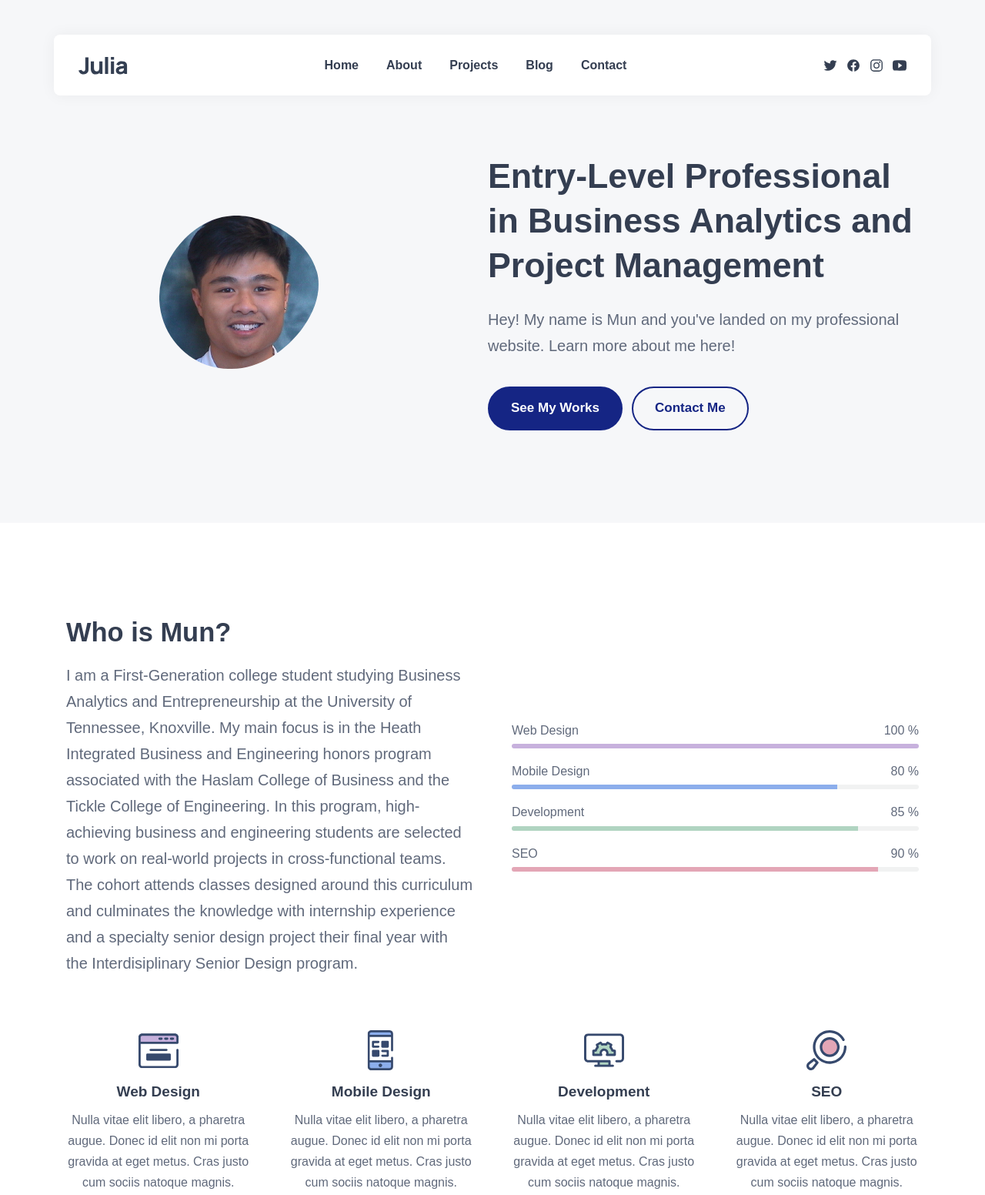
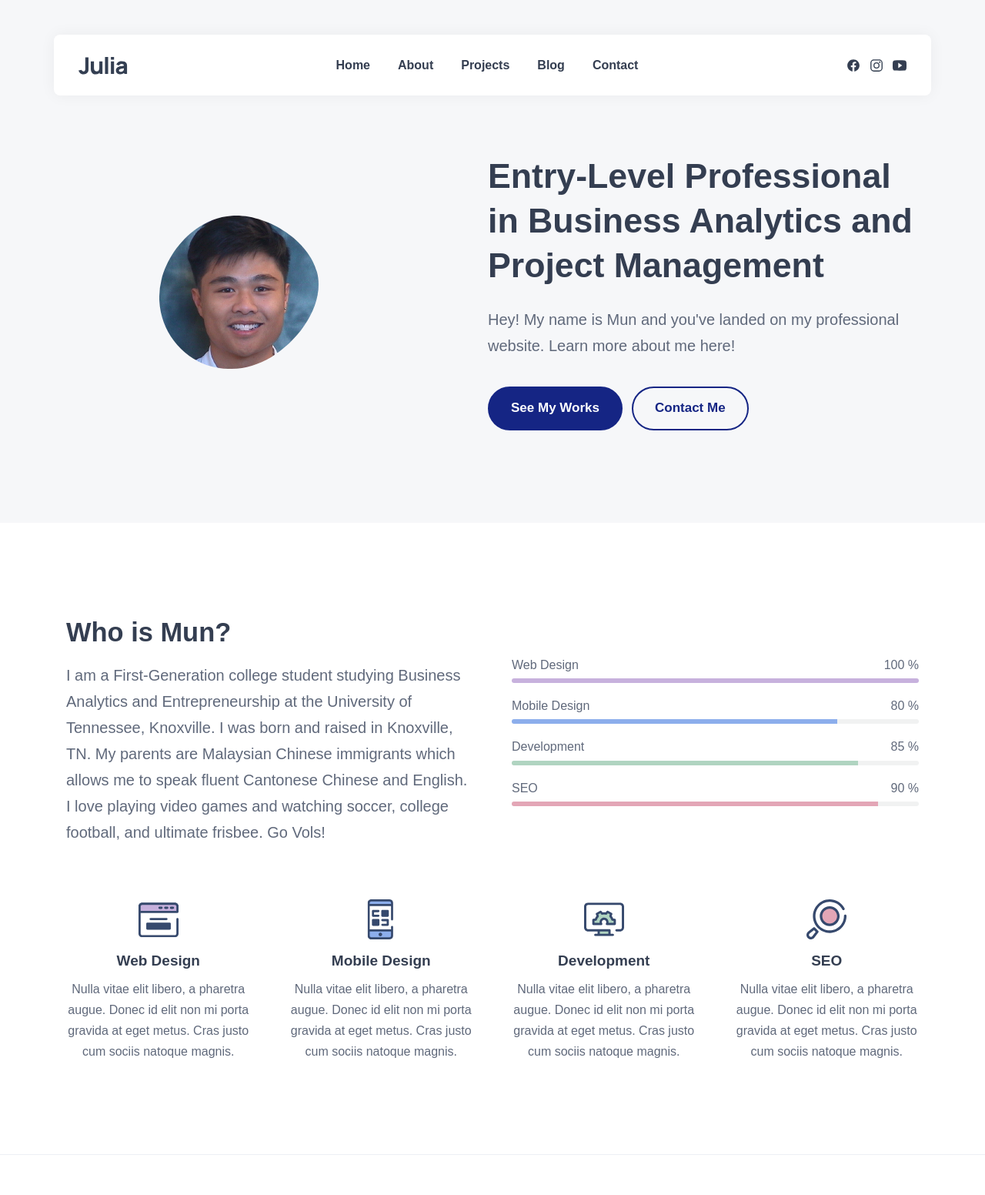
Before and after one commit to mun-choong/mun-choong.github.io, a plain HTML site: page index.html in a window 1280 px wide. Shown: the top 1552 px of the page at 77% size. Drawn offline with nearby package versions, Linux system fonts and the light colour scheme.

Commit message:
bio changes

```diff
--- a/index.html
+++ b/index.html
@@ -97,12 +97,6 @@
 
           <li>
             <a href="#" class="social-link">
-              <ion-icon name="logo-twitter"></ion-icon>
-            </a>
-          </li>
-
-          <li>
-            <a href="#" class="social-link">
               <ion-icon name="logo-facebook"></ion-icon>
             </a>
           </li>
@@ -189,11 +183,9 @@
               <h2 class="h2 section-title">Who is Mun?</h2>
 
               <p class="section-text">
-                I am a First-Generation college student studying Business Analytics and Entrepreneurship at the University of Tennessee, Knoxville.
-                My main focus is in the Heath Integrated Business and Engineering honors program associated with the Haslam College of Business and
-                the Tickle College of Engineering. In this program, high-achieving business and engineering students are selected to work on real-world projects
-                in cross-functional teams. The cohort attends classes designed around this curriculum and culminates the knowledge with internship experience
-                and a specialty senior design project their final year with the Interdisiplinary Senior Design program.
+                I am a First-Generation college student studying Business Analytics and Entrepreneurship at the University of Tennessee, Knoxville. I was born and raised
+                in Knoxville, TN. My parents are Malaysian Chinese immigrants which allows me to speak fluent Cantonese Chinese and English. I love playing video games and
+                watching soccer, college football, and ultimate frisbee. Go Vols!
               </p>
             </div>
 
@@ -358,6 +350,11 @@
                 Additionally, the Integrated Business and Engineering program has coursework dedicated to the tenets of project management and industrial engineering.
                 Tools such as the quality function deployment, Gantt charts, Kanban boards, and agile/waterfall deployment principles are common-place subjects
                 that I use regularly. I have been able to validate my academic knowledge through various internships and job experience the past four years.
+                <br>
+                My main focus is in the Heath Integrated Business and Engineering honors program associated with the Haslam College of Business and
+                the Tickle College of Engineering. In this program, high-achieving business and engineering students are selected to work on real-world projects
+                in cross-functional teams. The cohort attends classes designed around this curriculum and culminates the knowledge with internship experience
+                and a specialty senior design project their final year with the Interdisiplinary Senior Design program.
               </p>
             </div>
           </div>
```
